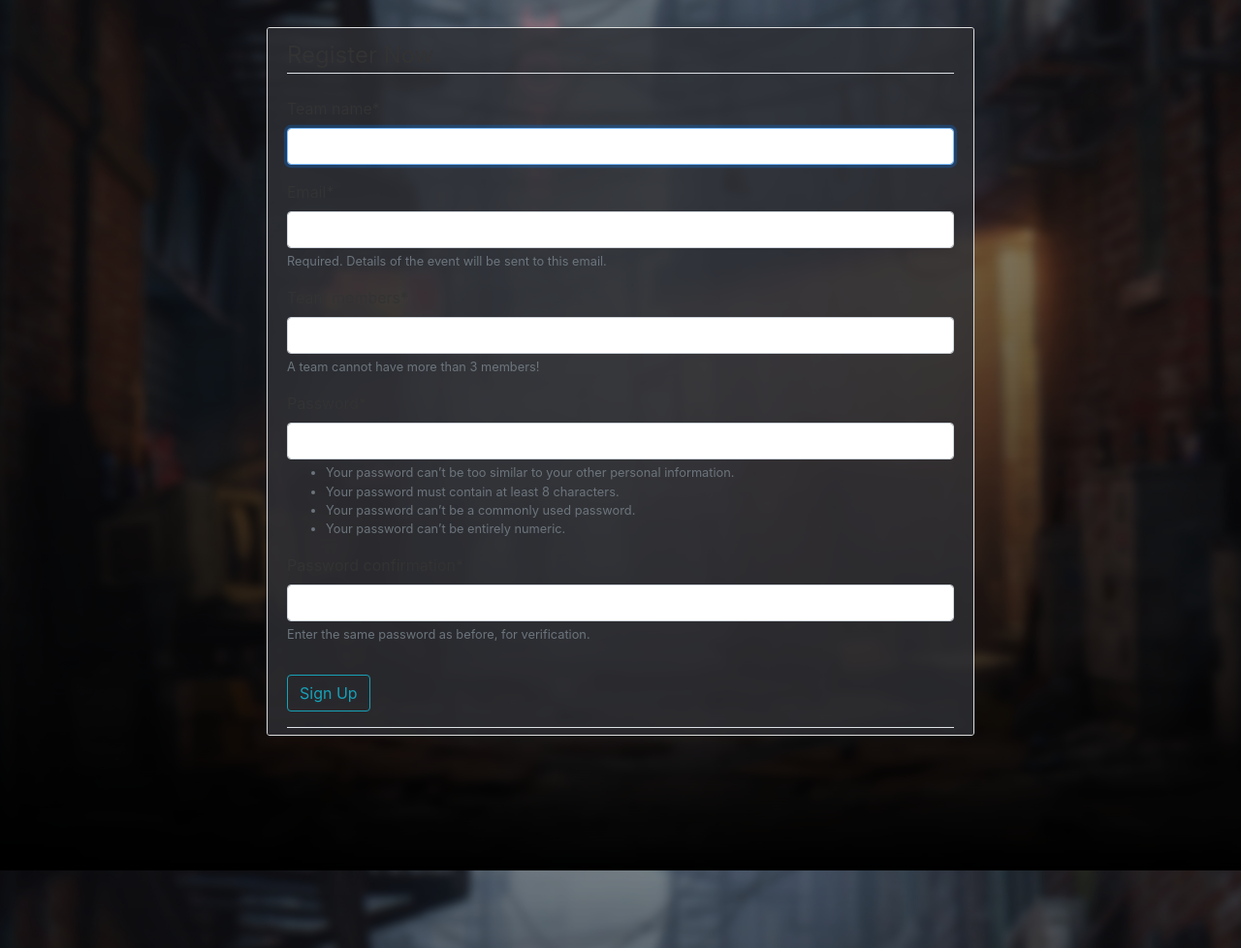
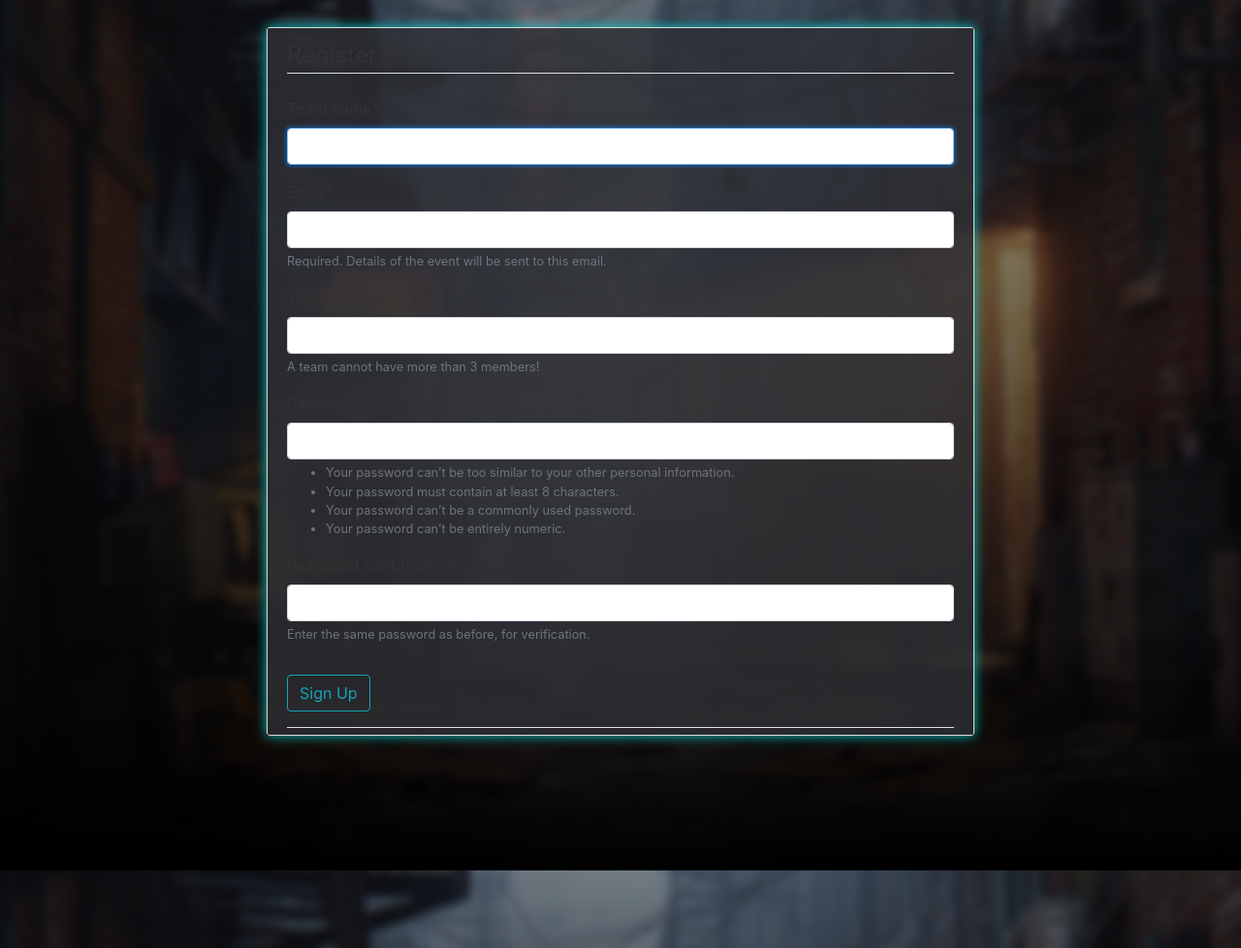
Before and after one commit to parthrr510/Ab, a Django app: page /register/ in a window 1280 px wide. Shown: the part 76-1054 px from the top of the page at 97% size. Run offline with Django 3.2, Linux system fonts and the light colour scheme; some libraries are stand-ins or nearby versions.

Commit message:
added outerglow effect on reg box

```diff
--- a/users/static/users/main.css
+++ b/users/static/users/main.css
@@ -74,12 +74,18 @@ ul {
   display:table;
   height:100%;
   margin: 0 auto;
-}
+} */
 
-.content-section {
+/* .content-section {
   display:table-cell;
   vertical-align:middle;
 }	 */
+.parent {
+  box-shadow: 0 0 0.7rem #01c5c4;
+  -moz-box-shadow: 0 0 0.7rem #01c5c4;
+  -webkit-box-shadow: 0 0 0.7rem #01c5c4;
+  -o-box-shadow: 0 0 0.7rem #01c5c4;
+}
 
 .article-title {
   color: #444444;
```
